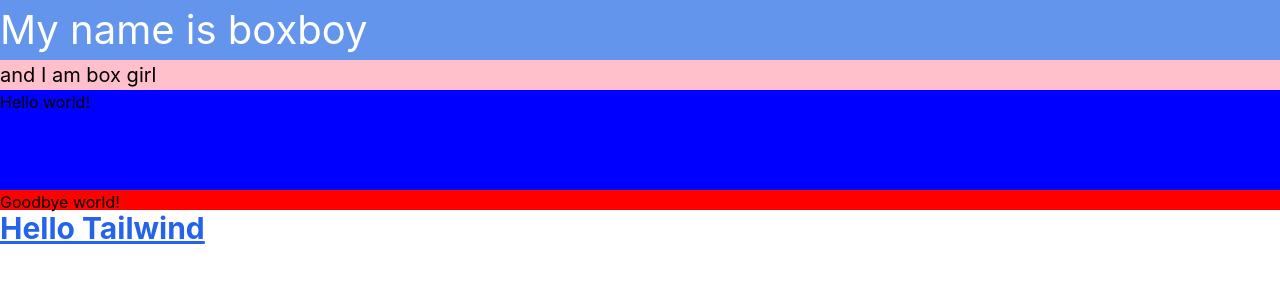
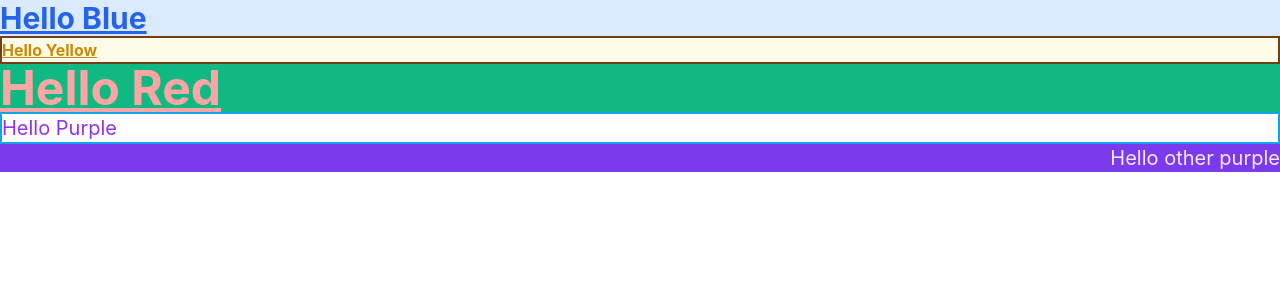
Before and after one commit to scmgustafson/personal-learning-projects, a React (Create React App) app in the folder react-freecodecamp/my-app/: page / in a window 1280 px wide. Shown: the top 300 px of the page. Built offline with nearby package versions, Linux system fonts and the light colour scheme.

Commit message:
Finish tailwind intro

```diff
--- a/react-freecodecamp/my-app/src/App.tsx
+++ b/react-freecodecamp/my-app/src/App.tsx
@@ -37,26 +37,20 @@ function App() {
   return (
     <div className="App">
       <header className="App-header">
-        <Box
-          label="My name is boxboy"
-          bgColor="CornFlowerBlue"
-          textColor="White"
-          large={true}
-        />
-        <Box
-          label="and I am box girl"
-          bgColor="Pink"
-          textColor="Black"
-          large={false}
-        />
-        <MyComponent bgColor="blue" height="100">
-          Hello world!
-        </MyComponent>
-        <MyComponent bgColor="red" height="20">
-          Goodbye world!
-        </MyComponent>
-        <div className="text-3xl font-bold underline text-blue-600">
-          Hello Tailwind
+        <div className="text-3xl font-bold underline text-blue-600 bg-blue-100">
+          Hello Blue
+        </div>
+        <div className="text-1xl font-bold underline text-yellow-600 bg-yellow-50 border-2 border-yellow-900">
+          Hello Yellow
+        </div>
+        <div className="text-5xl font-bold underline text-red-300 bg-emerald-500">
+          Hello Red
+        </div>
+        <div className="text-xl text-purple-600 border-sky-500 border-2">
+          Hello Purple
+        </div>
+        <div className="text-xl text-purple-100 bg-violet-600 text-right">
+          Hello other purple
         </div>
       </header>
     </div>
```
